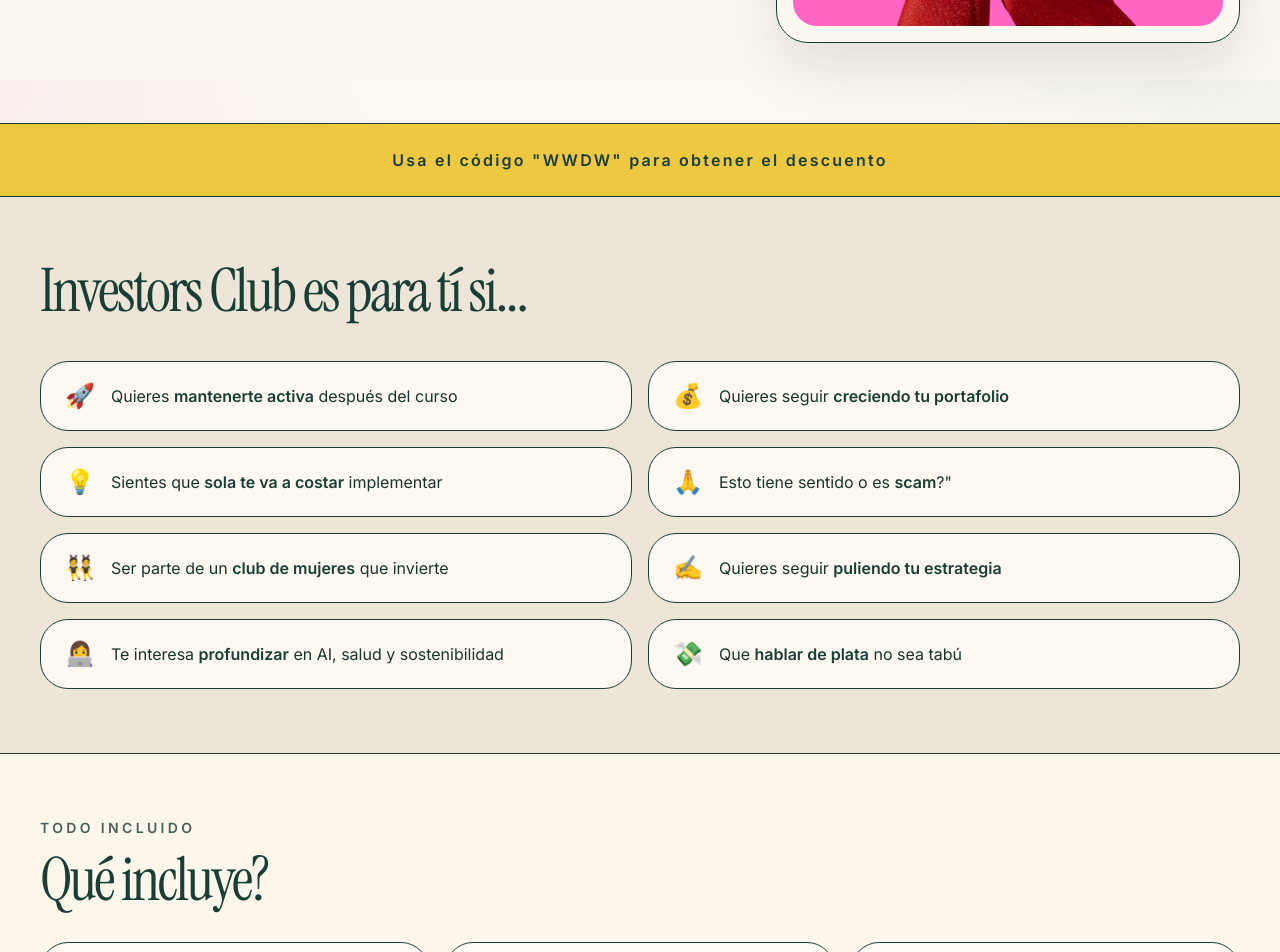
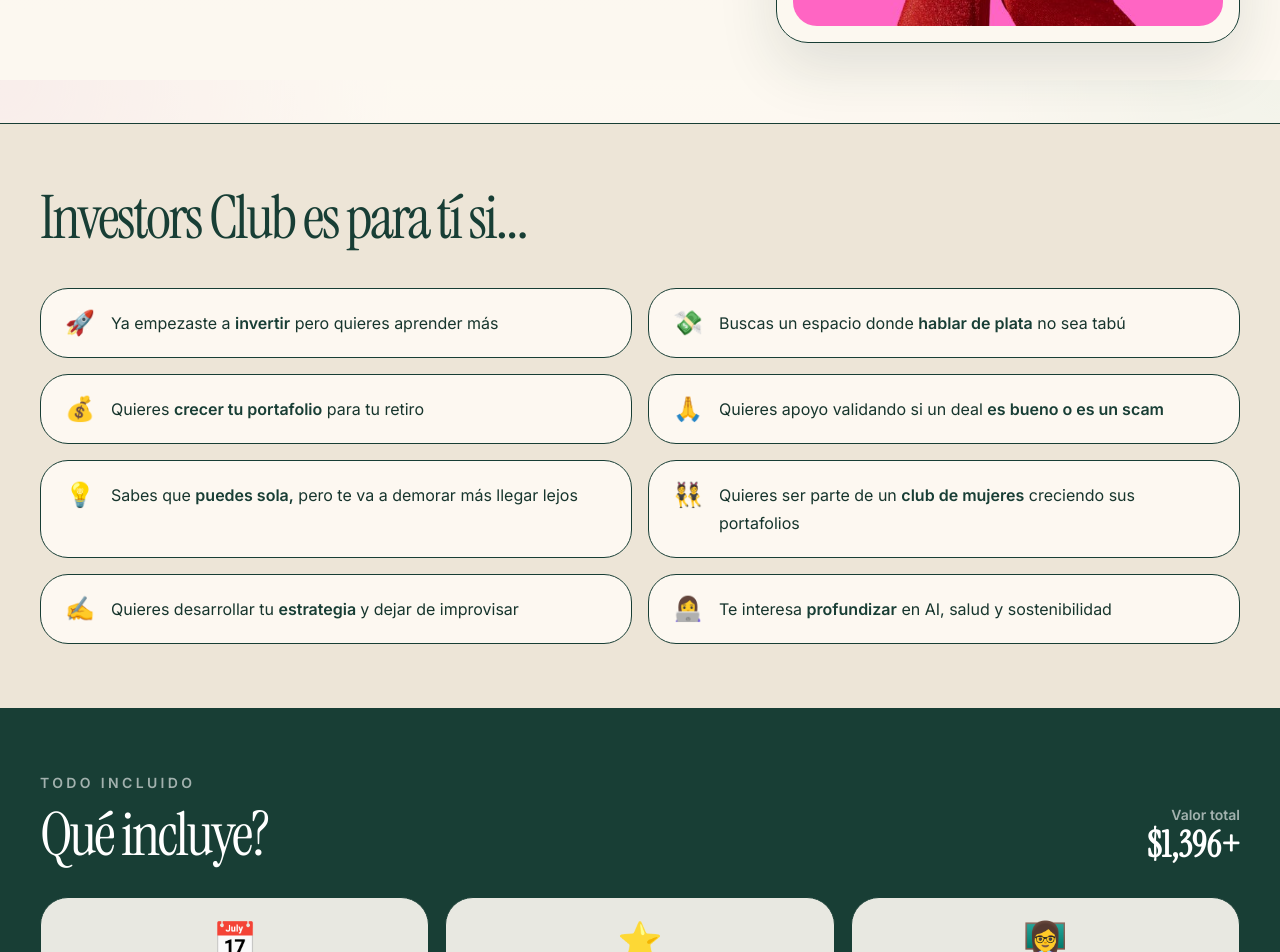
Before and after one commit to juliettech13/wwdw-mentor-tavus, a Next.js app: page /investors-club in a window 1280 px wide. Shown: the part 720-1672 px from the top of the page. Built offline with nearby package versions, Linux system fonts and the light colour scheme.

Commit message:
add changes to investors club

```diff
--- a/src/app/investors-club/page.tsx
+++ b/src/app/investors-club/page.tsx
@@ -7,17 +7,17 @@ import { locale } from '@/lib/i18n';
 
 export const metadata: Metadata = {
   title: "Investors Club · Wealthy Women Don't Wait",
-  description: 'Comunidad post-curso para mujeres que quieren seguir creciendo su portafolio.',
+  description: 'Comunidad para mujeres que quieren crecer su patrimonio.',
   openGraph: {
     title: "Investors Club · Wealthy Women Don't Wait",
-    description: 'Comunidad post-curso para mujeres que quieren seguir creciendo su portafolio.',
+    description: 'Comunidad para mujeres que quieren crecer su patrimonio.',
     images: [{ url: '/og-image.png', width: 1200, height: 630 }],
     type: 'website',
   },
   twitter: {
     card: 'summary_large_image',
     title: "Investors Club · Wealthy Women Don't Wait",
-    description: 'Comunidad post-curso para mujeres que quieren seguir creciendo su portafolio.',
+    description: 'Comunidad para mujeres que quieren crecer su patrimonio.',
     images: ['/og-image.png'],
   },
 };
@@ -25,7 +25,7 @@ export const metadata: Metadata = {
 const t = locale.ui.investorsClub;
 const navT = locale.ui.nav;
 
-const STRIPE_URL = 'https://book.stripe.com/8x228r9uhc3G7HN5AYaIM04?prefilled_promo_code=wwdw';
+const STRIPE_URL = 'https://book.stripe.com/8x228r9uhc3G7HN5AYaIM04?';
 
 const SCHEDULE_MONTHS = [
   { color: 'var(--investors-ai)', emoji: '🤖', label: 'AI', month: 'Julio', number: '07' },
@@ -69,7 +69,7 @@ export default function InvestorsClubPage() {
               <h1 className="font-display text-6xl leading-[0.92] tracking-[-0.04em] text-(--forest) sm:text-7xl lg:text-[5.5rem]">
                 {t.hero.headline}
               </h1>
-              <p className="max-w-lg text-xl leading-8 text-(--ink-soft) lg:text-2xl lg:leading-9">
+              <p className="max-w-lg text-lg leading-8 text-(--ink-soft) lg:text-lg lg:leading-9">
                 {t.hero.subheadline}
               </p>
               <a
@@ -98,13 +98,6 @@ export default function InvestorsClubPage() {
         </div>
       </section>
 
-      {/* Discount banner */}
-      <div className="border-b border-(--forest) bg-(--mustard) py-6 text-center">
-        <p className="text-base font-semibold tracking-[0.14em] text-(--forest)">
-          {t.discountBanner}
-        </p>
-      </div>
-
       {/* "Es para tí si..." */}
       <section className="border-b border-(--forest) bg-(--paper-strong) py-16">
         <div className="mx-auto max-w-7xl px-5 sm:px-8 lg:px-10">
@@ -132,15 +125,21 @@ export default function InvestorsClubPage() {
       </section>
 
       {/* Features */}
-      <section className="border-b border-(--forest) bg-(--paper-light) py-16">
+      <section className="border-b border-(--forest) bg-(--forest) py-16">
         <div className="mx-auto max-w-7xl px-5 sm:px-8 lg:px-10">
-          <div className="mb-8 space-y-3">
-            <p className="text-sm font-semibold uppercase tracking-[0.24em] text-(--ink-soft)">
-              {t.features.eyebrow}
-            </p>
-            <h2 className="font-display text-5xl leading-none tracking-[-0.04em] text-(--forest) sm:text-6xl">
-              {t.features.title}
-            </h2>
+          <div className="mb-8 flex flex-col gap-6 sm:flex-row sm:items-end sm:justify-between">
+            <div className="space-y-3">
+              <p className="text-sm font-semibold uppercase tracking-[0.24em] text-white/60">
+                {t.features.eyebrow}
+              </p>
+              <h2 className="font-display text-5xl leading-none tracking-[-0.04em] text-white sm:text-6xl">
+                {t.features.title}
+              </h2>
+            </div>
+            <div className="shrink-0 sm:text-right">
+              <p className="text-sm font-semibold text-white/60">{t.pricing.valueTotalLabel}</p>
+              <p className="font-display text-4xl font-bold text-white">{t.pricing.valueTotal}</p>
+            </div>
           </div>
           <div className="grid gap-4 sm:grid-cols-2 lg:grid-cols-3">
             {t.features.items.map((feature, i) => (
@@ -250,10 +249,10 @@ export default function InvestorsClubPage() {
       </section>
 
       {/* Pricing summary */}
-      <section className="border-b border-(--forest) bg-(--forest) py-16">
+      <section className="border-b border-(--forest) bg-(--mustard) py-16">
         <div className="mx-auto max-w-7xl px-5 sm:px-8 lg:px-10">
           <div className="mb-8 text-center">
-            <h2 className="font-display text-5xl leading-none tracking-[-0.04em] text-white sm:text-6xl">
+            <h2 className="font-display text-5xl leading-none tracking-[-0.04em] text-(--forest) sm:text-6xl">
               {t.pricing.sectionTitle}
             </h2>
           </div>
@@ -267,22 +266,9 @@ export default function InvestorsClubPage() {
                 </p>
               </div>
 
-              {/* Regular price */}
-              <div className="flex items-baseline justify-between gap-4 border-t border-(--border) pt-4">
-                <p className="text-sm font-semibold text-(--ink-soft)">{t.pricing.originalPriceLabel}</p>
-                <p className="shrink-0 font-display text-2xl font-bold line-through decoration-(--ink-soft) text-(--ink-soft)">
-                  {t.pricing.originalPrice}
-                </p>
-              </div>
-
-              {/* Current price */}
+              {/* Price */}
               <div className="flex items-center justify-between gap-4 border-t border-(--forest) pt-4">
-                <div>
-                  <span className="rounded-full bg-(--mustard) px-3 py-1 text-xs font-bold uppercase tracking-[0.18em] text-(--forest)">
-                    {t.pricing.badge}
-                  </span>
-                  <p className="mt-1.5 text-xs font-semibold text-(--ink-soft)">{t.pricing.validUntil}</p>
-                </div>
+                <p className="text-sm font-semibold text-(--ink-soft)">{t.pricing.priceLabel}</p>
                 <p className="shrink-0 font-display text-4xl font-bold text-(--forest)">
                   {t.pricing.price}
                 </p>
--- a/src/lib/i18n/es.ts
+++ b/src/lib/i18n/es.ts
@@ -145,39 +145,45 @@ export const es = {
       forYou: {
         items: [
           {
-            after: " después del curso",
-            before: "Quieres ",
-            bold: "mantenerte activa",
+            after: " pero quieres aprender más",
+            before: "Ya empezaste a ",
+            bold: "invertir",
             emoji: "🚀",
           },
           {
-            after: "",
-            before: "Quieres seguir ",
-            bold: "creciendo tu portafolio",
+            after: " no sea tabú",
+            before: "Buscas un espacio donde ",
+            bold: "hablar de plata",
+            emoji: "💸",
+          },
+          {
+            after: " para tu retiro",
+            before: "Quieres ",
+            bold: "crecer tu portafolio",
             emoji: "💰",
           },
           {
-            after: " implementar",
-            before: "Sientes que ",
-            bold: "sola te va a costar",
+            after: '',
+            before: "Quieres apoyo validando si un deal ",
+            bold: "es bueno o es un scam",
+            emoji: "🙏",
+          },
+          {
+            after: "  pero te va a demorar más llegar lejos",
+            before: "Sabes que ",
+            bold: "puedes sola,",
             emoji: "💡",
           },
           {
-            after: '?"',
-            before: "Esto tiene sentido o es ",
-            bold: "scam",
-            emoji: "🙏",
-          },
-          {
-            after: " que invierte",
-            before: "Ser parte de un ",
+            after: " creciendo sus portafolios",
+            before: "Quieres ser parte de un ",
             bold: "club de mujeres",
             emoji: "👯",
           },
           {
-            after: "",
-            before: "Quieres seguir ",
-            bold: "puliendo tu estrategia",
+            after: " y dejar de improvisar",
+            before: "Quieres desarrollar tu ",
+            bold: "estrategia ",
             emoji: "✍️",
           },
           {
@@ -186,34 +192,24 @@ export const es = {
             bold: "profundizar",
             emoji: "👩‍💻",
           },
-          {
-            after: " no sea tabú",
-            before: "Que ",
-            bold: "hablar de plata",
-            emoji: "💸",
-          },
         ],
         title: "Investors Club es para tí si...",
       },
       hero: {
-        eyebrow: "Post-Curso · Comunidad de Inversionistas",
+        eyebrow: "Comunidad de Inversionistas",
         headline: "Investors Club 💰",
         subheadline:
-          "Diseñado para mujeres que quieren continuar creciendo su portafolio.",
+          "Un Club para mujeres profesionales que quieren crecer su patrimonio, portafolio, y libertad financiera.",
       },
       pricing: {
-        badge: "Early Bird",
         ctaHere: "Únete aquí →",
         eyebrow: "Precio",
+        price: "$445",
+        priceLabel: "Todo incluido, precio válido hasta el domingo 7 de junio",
         sectionTitle: "Cuánto cuesta?",
-        originalPrice: "$445",
-        originalPriceLabel: "Precio regular después del 31 de mayo:",
-        price: "$365",
-        strikePrice: "$455",
         title: "Investors Club 💰",
-        validUntil: "Válido hasta este domingo 31 de mayo",
         valueTotal: "$1,396+",
-        valueTotalLabel: "Valor total si lo compraras por separado:",
+        valueTotalLabel: "Valor total",
       },
       schedule: {
         eyebrow: "Calendario",
@@ -422,7 +418,8 @@ export const es = {
     {
       id: "ibkr-token",
       title: "Cómo obtener tu token de IBKR?",
-      summary: "Genera tu token de acceso en Interactive Brokers para conectar apps y herramientas externas.",
+      summary:
+        "Genera tu token de acceso en Interactive Brokers para conectar apps y herramientas externas.",
       platform: "IBKR",
       category: "Setup",
       minutes: 8,
@@ -433,7 +430,8 @@ export const es = {
     {
       id: "ai-dashboard",
       title: "Configura tu dashboard de AI",
-      summary: "Cómo crear y personalizar un dashboard impulsado por AI para monitorear tus inversiones.",
+      summary:
+        "Cómo crear y personalizar un dashboard impulsado por AI para monitorear tus inversiones.",
       platform: null,
       category: "Herramienta",
       minutes: 15,
@@ -444,7 +442,8 @@ export const es = {
     {
       id: "origin-financial",
       title: "Origin Financial — Gestión patrimonial",
-      summary: "Cómo usar Origin Financial para rastrear tu patrimonio, inversiones y vida financiera en un solo lugar.",
+      summary:
+        "Cómo usar Origin Financial para rastrear tu patrimonio, inversiones y vida financiera en un solo lugar.",
       platform: "Origin",
       category: "Plataforma",
       minutes: 12,
```
Also changed, not shown: src/lib/i18n/en.ts (+9 -13 lines).
